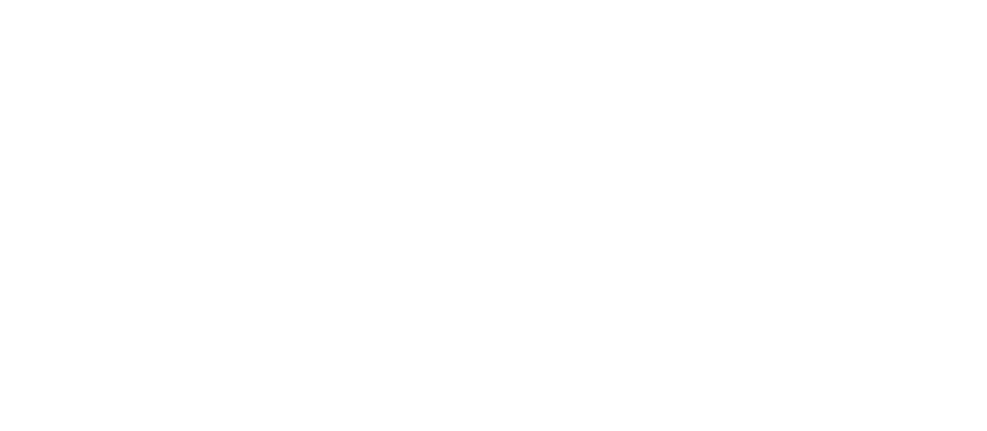
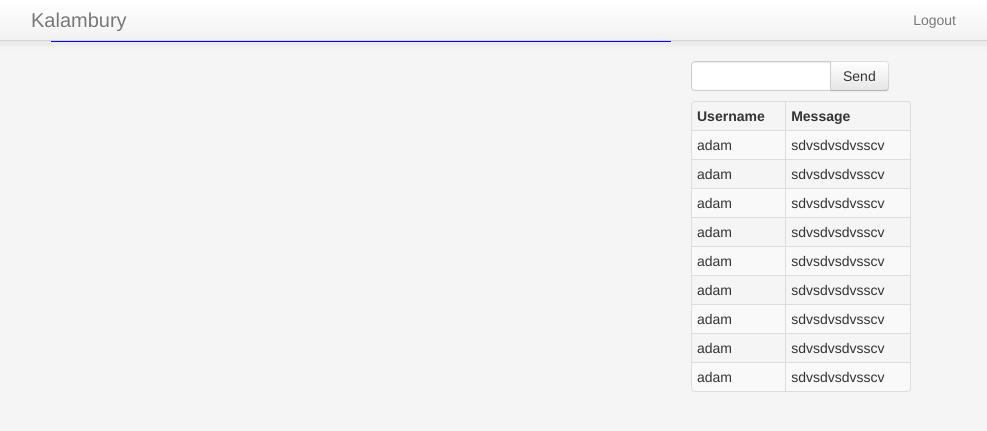
Before and after one commit to stymex/kalambury-node, a Node server app: page / in a window 1280 px wide. Before the commit the part shown is empty. Shown: the top 431 px of the page, without its empty margins (139-1126 px from the left). Run offline with Node 20, Linux system fonts and the light colour scheme; some libraries are stand-ins or nearby versions.

Commit message:
interfejs

```diff
--- a/app.js
+++ b/app.js
@@ -1,30 +1,26 @@
-var express = require('express')
-  , routes = require('./routes');
+var express = require('express');
+var http = require('http');
+var routes = require('./routes');
+var path = require('path');
 
-var app = module.exports = express.createServer();
+var app = express();
 
-app.configure(function(){
-  app.set('views', __dirname + '/views');
-  app.set('view engine', 'ejs');
-  app.use(express.bodyParser());
-  app.use(express.methodOverride());
-  app.use(express.cookieParser());
-  app.use(express.session({ secret: 'fw34g35gv5h$@G#$G#G$34g34gwe' }));
-  app.use(require('stylus').middleware({ src: __dirname + '/public' }));
-  app.use(app.router);
-  app.use(express.static(__dirname + '/public'));
-});
-
-app.configure('development', function(){
-  app.use(express.errorHandler({ dumpExceptions: true, showStack: true }));
-});
-
-app.configure('production', function(){
-  app.use(express.errorHandler());
+app.configure(function () {
+    app.set('views', __dirname + '/views');
+    app.set('view engine', 'ejs');
+    app.use(express.favicon());
+    app.use(express.logger('dev'));
+    app.use(express.bodyParser());
+    app.use(express.methodOverride());
+    app.use(express.cookieParser('secret'));
+    app.use(express.session());
+    //~ app.use(passport.initialize());
+	//~ app.use(passport.session());
+    app.use(app.router);
+    app.use(express.static(path.join(__dirname, 'public')));
 });
 
 app.get('/', routes.index);
 
-app.listen(3000, function(){
-  console.log("Express server listening on port %d in %s mode", app.address().port, app.settings.env);
-});
+var server = http.createServer(app).listen(3000);
+var io = require('socket.io').listen(server);
--- a/package.json
+++ b/package.json
@@ -3,7 +3,7 @@
   , "version": "0.0.1"
   , "private": true
   , "dependencies": {
-      "express": "2.5.8"
+      "express": "3.x"
     , "stylus": ">= 0.0.1"
     , "ejs": "*"
   }
--- a/public/stylesheets/style.css
+++ b/public/stylesheets/style.css
@@ -29,3 +29,11 @@ body {
 	margin-bottom: 15px;
 	padding: 7px 9px;
 }
+
+#chat {
+	padding-top:20px;
+}
+
+#draw {
+	background: blue;
+}
--- a/views/index.ejs
+++ b/views/index.ejs
@@ -0,0 +1,81 @@
+<!DOCTYPE html>
+<html>
+  <head>
+    <title>Kalambury</title>
+    <link href="/bootstrap/css/bootstrap.min.css" rel="stylesheet" media="screen">
+    <script src="/bootstrap/js/bootstrap.min.js"></script>
+    <link href="/stylesheets/style.css" rel="stylesheet">
+    <script src="/javascripts/jquery.min.js"></script>
+    <script src="/socket.io/socket.io.js"></script>
+    <script src="/javascripts/chat.js"></script>
+  </head>
+  <body>
+	<div class="navbar navbar-static-top">
+	  <div class="navbar-inner">
+		<div class="container">
+		  <a class="brand" href="#">Kalambury</a>
+		  <ul class="nav pull-right">
+			<li><a href="/logout">Logout</a></li>
+		  </ul>
+		</div>
+	  </div>
+	</div>
+	<div class="container">
+		<div class="span8" id="draw">
+
+		</div>
+		<div class="span3" id="chat">
+			<div class="input-append">
+			  <input class="span2" id="appendedInputButton" type="text">
+			  <button class="btn" type="button">Send</button>
+			</div>
+			<table class="table table-condensed table-hover table-striped table-bordered">
+				  <thead>
+					<tr>
+					  <th>Username</th>
+					  <th>Message</th>
+					</tr>
+				  </thead>
+				  <tbody>
+					<tr>
+					  <td>adam</td>
+					  <td>sdvsdvsdvsscv</td>
+					</tr>
+					<tr>
+					  <td>adam</td>
+					  <td>sdvsdvsdvsscv</td>
+					</tr>
+					<tr>
+					  <td>adam</td>
+					  <td>sdvsdvsdvsscv</td>
+					</tr>
+					<tr>
+					  <td>adam</td>
+					  <td>sdvsdvsdvsscv</td>
+					</tr>
+					<tr>
+					  <td>adam</td>
+					  <td>sdvsdvsdvsscv</td>
+					</tr>
+					<tr>
+					  <td>adam</td>
+					  <td>sdvsdvsdvsscv</td>
+					</tr>
+					<tr>
+					  <td>adam</td>
+					  <td>sdvsdvsdvsscv</td>
+					</tr>
+					<tr>
+					  <td>adam</td>
+					  <td>sdvsdvsdvsscv</td>
+					</tr>
+					<tr>
+					  <td>adam</td>
+					  <td>sdvsdvsdvsscv</td>
+					</tr>
+				  </tbody>
+			</table>
+		</div>
+	</div>
+  </body>
+</html>
```
Also changed, not shown: views/layout.ejs (deleted, +0 -27 lines), public/javascripts/chat.js (added).
